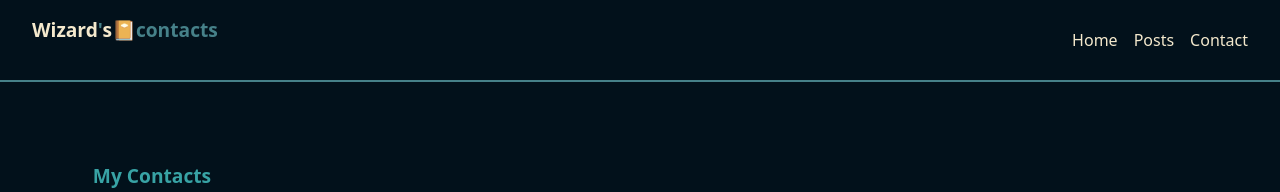
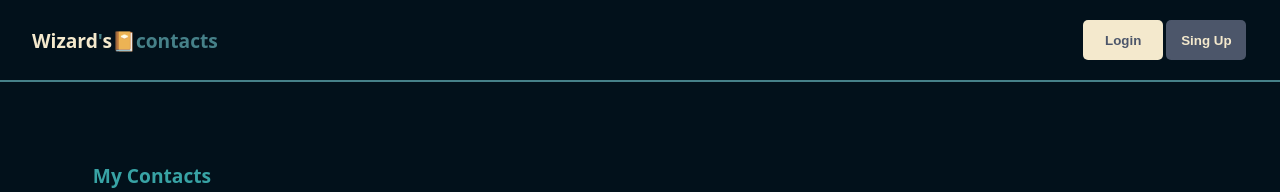
Before and after one commit to agustinlozano/phonebook, an Astro site: page / in a window 1280 px wide. Shown: the top 192 px of the page. Built offline with nearby package versions, Linux system fonts and the light colour scheme; Astro itself is replaced by a stand-in of ours.

Commit message:
Update Nav component

```diff
--- a/src/components/Navbar/index.css
+++ b/src/components/Navbar/index.css
@@ -7,20 +7,35 @@ nav {
   display: grid;
   grid-template-columns: repeat(2, 1fr);
   padding: 0 2rem;
+  align-items: center;
   border-bottom: 2px solid #468189;
-}
-
-.title {
-  grid-column: 1 / 3;
-  grid-row: 1;
 }
 
 .nav-links {
   grid-column: 2 / 3;
   grid-row: 1;
-  gap: 1rem;
+  /* gap: 1rem; */
 
   display: flex;
   justify-content: end;
   align-items: center;
 }
+
+.login-button {
+  background-color: #f4e9cd;
+  color: #4C566A;
+}
+
+.register-button {
+  background-color: #4C566A;
+  color: #f4e9cd;
+}
+
+.login-button, .register-button {
+  font-weight: bold;
+  height: 2.5rem;
+  width: 5rem;
+  border: none;
+  border-radius: 5px;
+  margin: 0.1rem
+}
--- a/src/components/Navbar/index.jsx
+++ b/src/components/Navbar/index.jsx
@@ -3,13 +3,22 @@ import './index.css'
 const Navbar = () => {
   return (
     <nav>
-      <div class='title'>
-        <h1>Wizard<b>'</b>s📔<b>contacts</b></h1>
-      </div>
-      <div class='nav-links'>
-        <a href='#'>Home</a>
-        <a href='#'>Posts</a>
-        <a href='#'>Contact</a>
+      {/* <div className='title'>
+      </div> */}
+      <h1>Wizard<b>'</b>s📔<b>contacts</b></h1>
+      <div className='nav-links'>
+        <button
+          className='login-button'
+          href='#'
+        >
+          Login
+        </button>
+        <button
+          href='#'
+          className='register-button'
+        >
+          Sing Up
+        </button>
       </div>
     </nav>
   )
```
